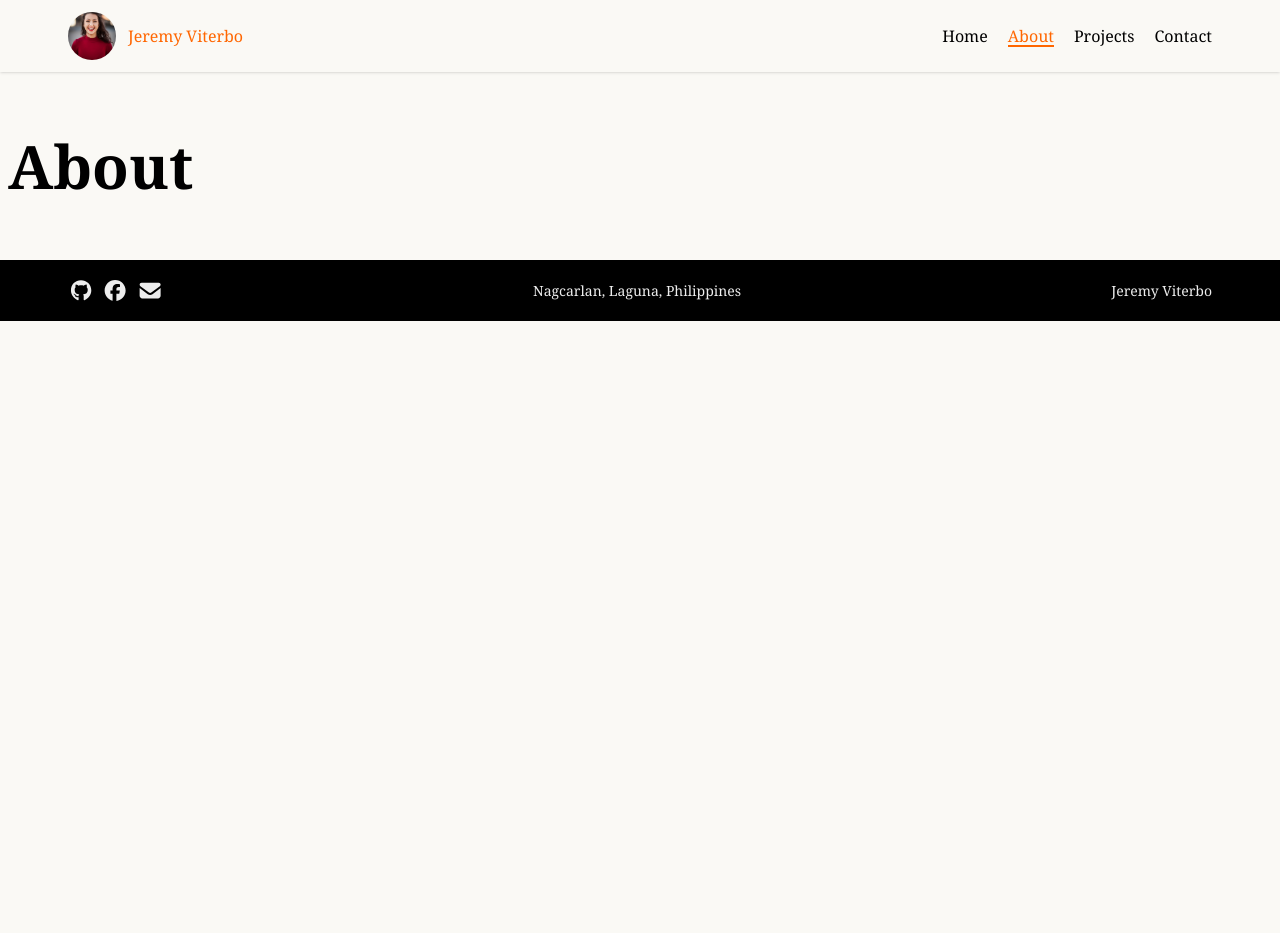
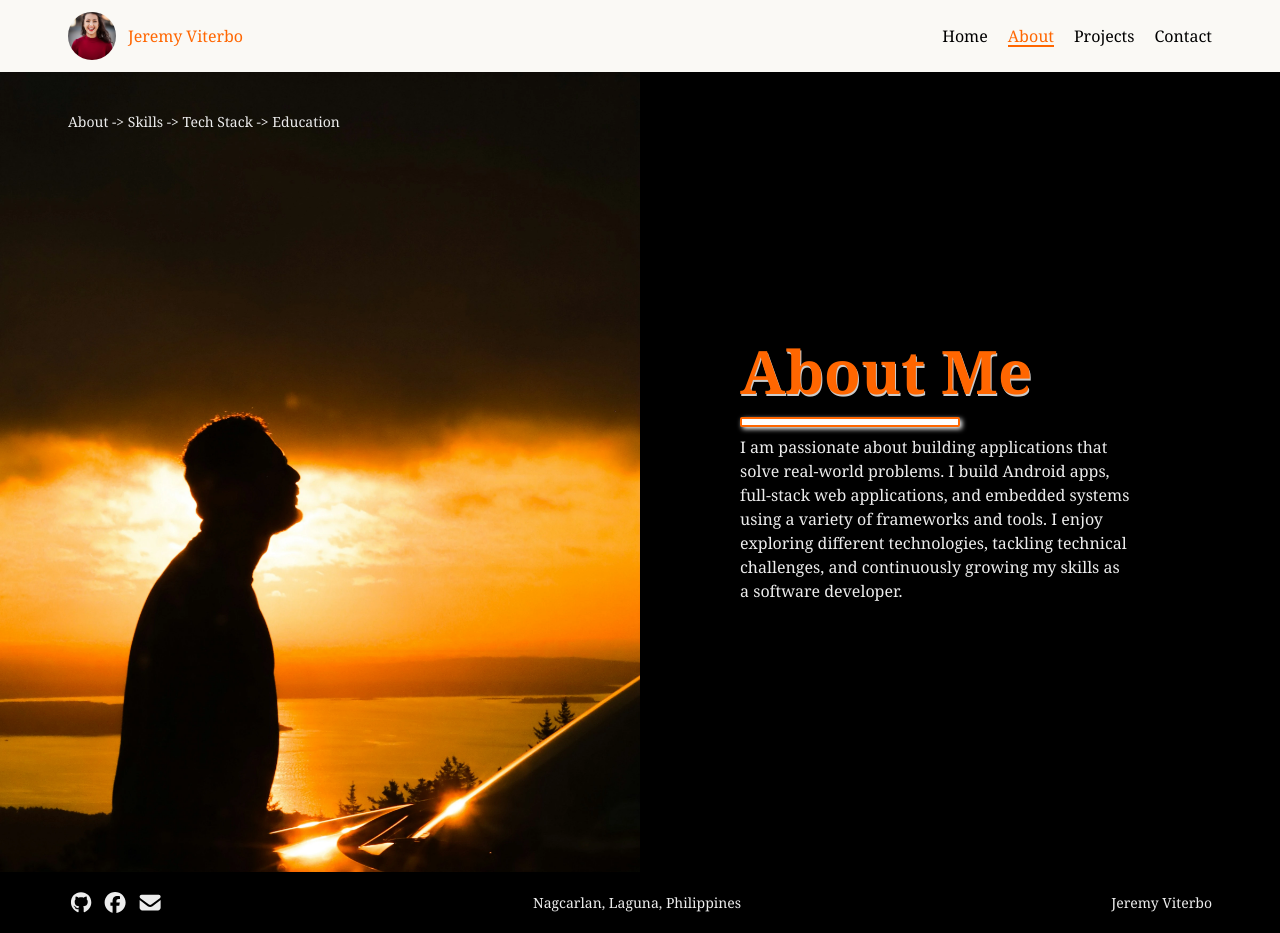
Before and after one commit to jv1111/React-Portfolio, a React (Vite) app: page /about in a window 1280 px wide. Before the commit the page ends 800 px from the top, so only its background shows below. Built offline with nearby package versions, Linux system fonts and the light colour scheme.

Commit message:
about banner

```diff
--- /dev/null
+++ b/src/components/AboutBanner.jsx
@@ -0,0 +1,26 @@
+import React from 'react'
+import aboutBanner from "../assets/about_banner.webp"
+
+const AboutBanner = () => {
+    return (
+        <section className="relative bg-black px-16 md:px-15">
+            <img src={aboutBanner} alt="about banner" className='absolute left-0 h-screen w-[50vw] object-cover z-1' />
+            <div className="relative container z-10">
+                <div className="wrapper h-screen grid md:grid-cols-2 gap-10 py-16 md:py-10">
+                    <div>
+                        <p className='text-secondary-light text-sm'>About -&gt; Skills -&gt; Tech Stack -&gt; Education</p>
+                    </div>
+                    <div className='flex  items-center justify-center gap-2 p-20'>
+                        <div className='flex flex-col gap-2 items-center justify-center text-center md:items-start md:justify-start md:text-left'>
+                            <h1 className='text-primary text-shadow-white'>About Me</h1>
+                            <div className='bg-white border-2 border-primary h-2.5 w-55 rounded-xs shadow-[2px_2px_5px_rgba(255,255,255,1)] mt-2'></div>
+                            <p className='text-base text-secondary-light'>I am passionate about building applications that solve real-world problems. I build Android apps, full-stack web applications, and embedded systems using a variety of frameworks and tools. I enjoy exploring different technologies, tackling technical challenges, and continuously growing my skills as a software developer.</p>
+                        </div>
+                    </div>
+                </div>
+            </div>
+        </section >
+    )
+}
+
+export default AboutBanner
--- a/src/components/Hero.jsx
+++ b/src/components/Hero.jsx
@@ -27,10 +27,10 @@ function Hero() {
               </h2>
             </div>
 
-            <h6 className="max-w-105 mt-3 text-secondary animate-fade-in-up animation-delay-800">
+            <p className="max-w-105 mt-3 text-secondary animate-fade-in-up animation-delay-800">
               Building Android apps, full-stack web applications, and embedded
               systems
-            </h6>
+            </p>
 
             <div className="flex gap-4 mt-10 animate-fade-in-up animation-delay-1000">
               <button className="btn btn--primary">Resume</button>
--- a/src/components/index.js
+++ b/src/components/index.js
@@ -4,3 +4,6 @@ export { default as SkillPreview } from "./SkillPreview";
 export { default as ProjectsPreview } from "./ProjectsPreview";
 export { default as CTA } from "./CTA";
 export { default as Footer } from "./Footer";
+
+// about page components
+export { default as AboutBanner } from "./AboutBanner";
--- a/src/index.css
+++ b/src/index.css
@@ -51,6 +51,10 @@
 @layer utilities {
   .text-shadow {
     text-shadow: 0px 1px 3px var(--color-text);
+  }
+
+  .text-shadow-white{
+    text-shadow: 1px 2px 0px rgba(255, 255, 255, 0.8);
   }
 
   .box-shadow {
--- a/src/pages/About.jsx
+++ b/src/pages/About.jsx
@@ -1,10 +1,8 @@
+import { AboutBanner } from "../components"
+
 function About() {
   return (
-    <section className="py-16">
-      <div className="container">
-        <h1>About</h1>
-      </div>
-    </section>
+    <AboutBanner />
   )
 }
 
```
Also changed, not shown: src/assets/about_banner.webp (added).
